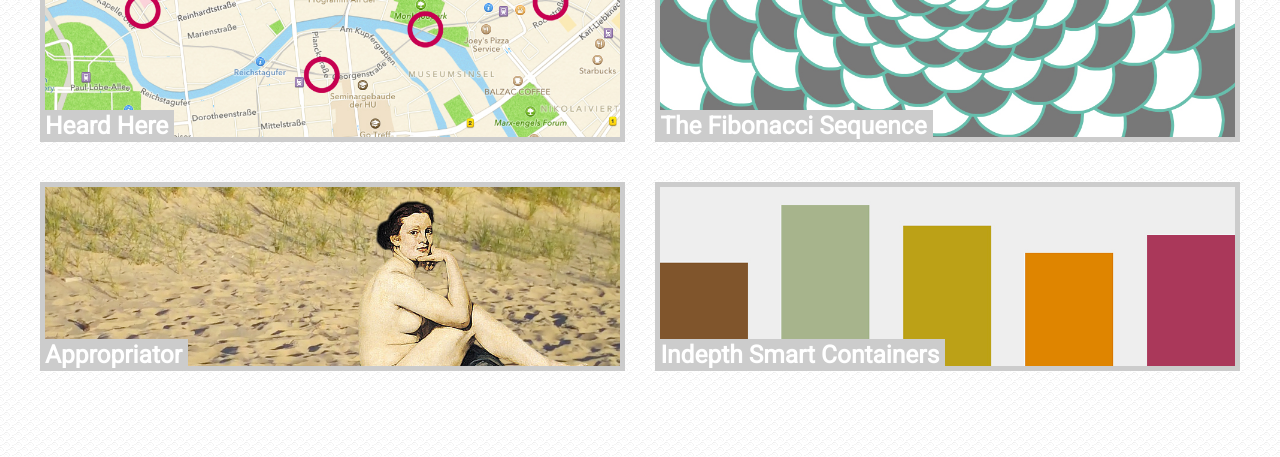
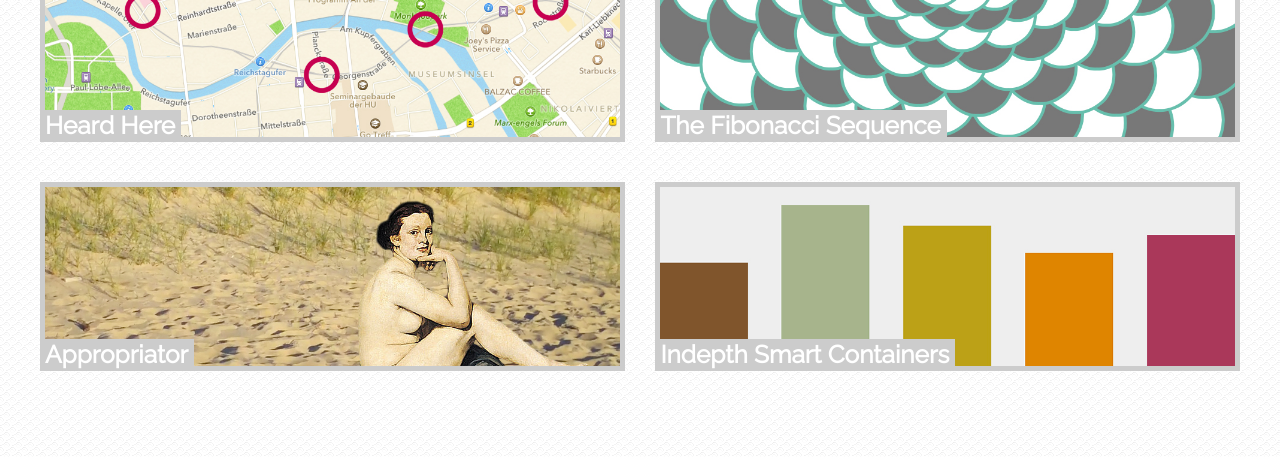
Before and after one commit to diannamertz/doubledi.github.com, a Jekyll site: the page built from index.html, in a window 1280 px wide. Shown: the part 148-605 px from the top of the page. Built offline with Jekyll 4.4.1, drawn with Linux system fonts in a browser that asks for light colours.

```diff
--- a/_layouts/default.html
+++ b/_layouts/default.html
@@ -8,6 +8,7 @@
       <link rel="stylesheet" href="/css/style.css" media="screen">
       <link href='http://fonts.googleapis.com/css?family=Julius+Sans+One' rel='stylesheet' type='text/css'>
       <link href='http://fonts.googleapis.com/css?family=Roboto' rel='stylesheet' type='text/css'>
+      <link href='http://fonts.googleapis.com/css?family=Raleway' rel='stylesheet' type='text/css'>
     </head>
     <body>
       <div id="wrap">
--- a/css/style.css
+++ b/css/style.css
@@ -38,7 +38,8 @@
 }
 
 ul.entries li h3 {
-  font-family: 'Roboto', sans-serif;
+  /*font-family: 'Roboto', sans-serif; */
+  font-family: 'Raleway', sans-serif;
   background: #cccccc;
   position: absolute;
   bottom: -10px;
```
